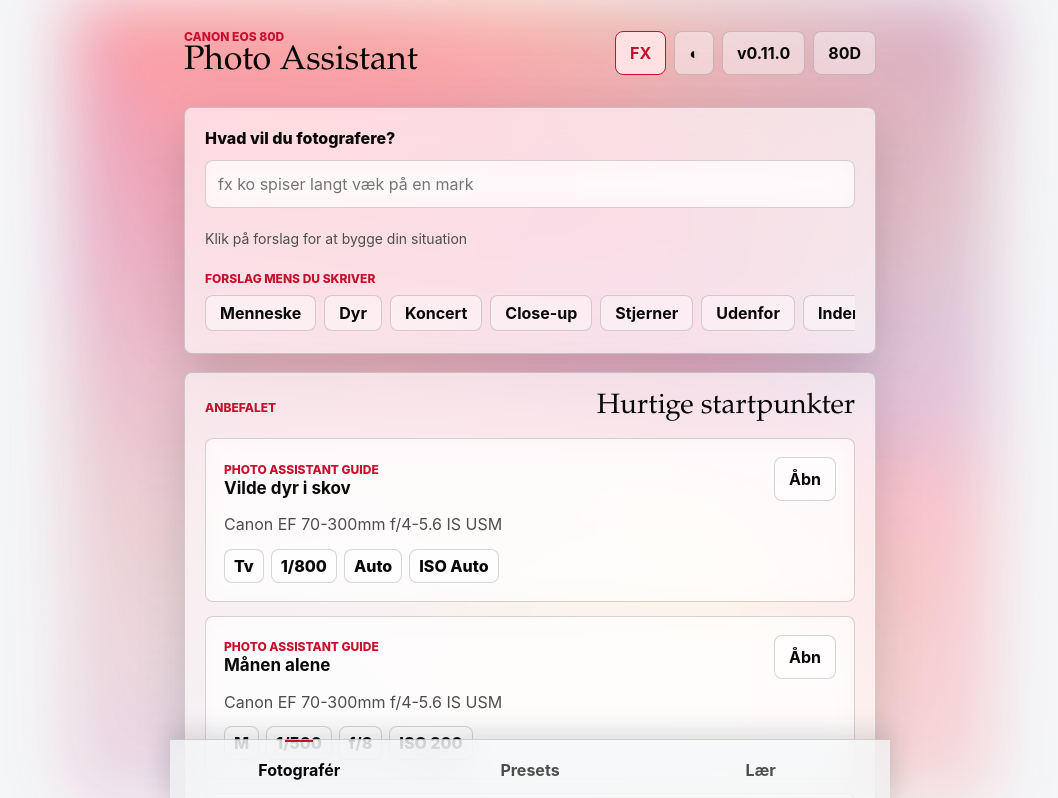
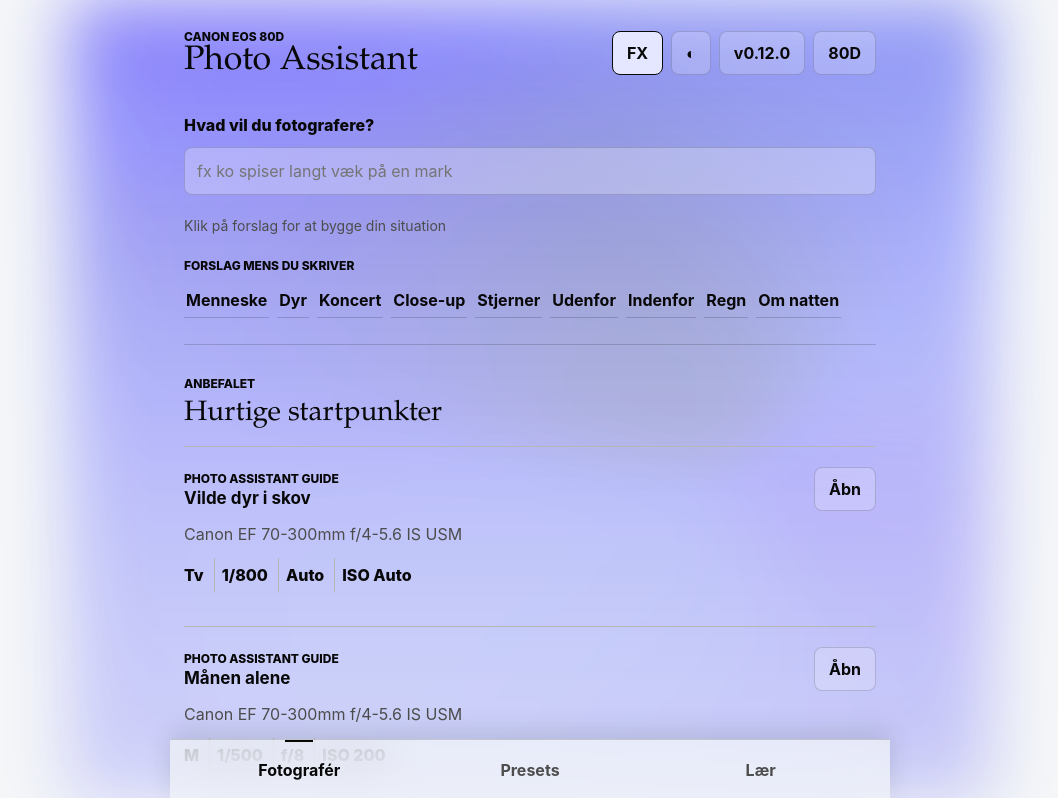
Before and after one commit to Brogede16/photo-assistant, a website with bundled scripts: page index.html in a window 1280 px wide. Shown: the top 798 px of the page, without its empty margins (110-1168 px from the left). Built offline with nearby package versions, Linux system fonts and the light colour scheme; animation ran at ten frames a second.

Commit message:
Simplify interface with ultramarine motion

```diff
--- a/package.json
+++ b/package.json
@@ -1,6 +1,6 @@
 {
   "name": "photo-assistant",
-  "version": "0.11.0",
+  "version": "0.12.0",
   "private": true,
   "type": "module",
   "description": "Dansk, offline-first PWA til konkrete fotoanbefalinger for Canon EOS 80D og brugerens udstyr.",
--- a/service-worker.js
+++ b/service-worker.js
@@ -1,4 +1,4 @@
-const CACHE_NAME = "photo-assistant-v0.11.0";
+const CACHE_NAME = "photo-assistant-v0.12.0";
 
 const CORE_ASSETS = [
   "/",
--- a/src/data/version-log.json
+++ b/src/data/version-log.json
@@ -1,6 +1,18 @@
 {
-  "current": "0.11.0",
+  "current": "0.12.0",
   "entries": [
+    {
+      "version": "0.12.0",
+      "date": "2026-08-08",
+      "title": "Ultramarin og færre kasser",
+      "items": [
+        "Gradienten bruger nu kun en sammenhængende ultramarin blå farvefamilie.",
+        "Røde overskrifter og labels er erstattet af hvid tekst i mørkt tema og sort tekst i lyst tema.",
+        "Ydre panelkasser er fjernet, så søgning, resultater og detaljer ligger på én rolig flade.",
+        "Resultater adskilles med fine linjer og luft i stedet for kort omkring hvert element.",
+        "Kameraindstillinger vises uden individuelle chip-kasser, så siden får mindre visuelt støj."
+      ]
+    },
     {
       "version": "0.11.0",
       "date": "2026-08-08",
--- a/src/styles.css
+++ b/src/styles.css
@@ -5,19 +5,19 @@
   --panel-strong: #1b2229;
   --inset: #0b0f13;
   --input: #050709;
-  --active: #3a1115;
-  --active-soft: #261013;
+  --active: #181b4d;
+  --active-soft: #111333;
   --danger-surface: #351114;
   --text: #f7f8fa;
   --muted: #adb5bf;
   --line: #3a444f;
-  --accent: #ff4d4d;
-  --accent-2: #ff8a80;
+  --accent: #f7f8ff;
+  --accent-2: #aeb7ff;
   --danger: #ff4d4d;
   --nav-bg: rgba(9, 11, 14, 0.96);
-  --glass: rgba(9, 11, 14, 0.46);
-  --glass-soft: rgba(13, 16, 20, 0.26);
-  --glass-inset: rgba(4, 6, 9, 0.34);
+  --glass: rgba(9, 11, 14, 0.2);
+  --glass-soft: rgba(13, 16, 20, 0.13);
+  --glass-inset: rgba(4, 6, 9, 0.18);
   --glass-line: rgba(255, 255, 255, 0.2);
   --shadow: 0 -8px 24px rgba(0, 0, 0, 0.28);
   --radius: 8px;
@@ -32,19 +32,19 @@
   --panel-strong: #e9eef2;
   --inset: #f0f3f5;
   --input: #ffffff;
-  --active: #ffe0e3;
-  --active-soft: #fff1f2;
+  --active: #e4e7ff;
+  --active-soft: #f0f1ff;
   --danger-surface: #ffe5e7;
   --text: #080808;
   --muted: #4d4d4d;
   --line: #b7b7b7;
-  --accent: #c8102e;
-  --accent-2: #8f0b22;
+  --accent: #080808;
+  --accent-2: #2437e8;
   --danger: #c8102e;
   --nav-bg: rgba(244, 246, 248, 0.96);
-  --glass: rgba(255, 255, 255, 0.62);
-  --glass-soft: rgba(255, 255, 255, 0.42);
-  --glass-inset: rgba(255, 255, 255, 0.5);
+  --glass: rgba(255, 255, 255, 0.28);
+  --glass-soft: rgba(255, 255, 255, 0.2);
+  --glass-inset: rgba(255, 255, 255, 0.26);
   --glass-line: rgba(0, 0, 0, 0.16);
   --shadow: 0 -8px 24px rgba(31, 42, 52, 0.14);
 }
@@ -123,12 +123,11 @@
 .ambient-on .search-hero,
 .ambient-on .panel {
   border-color: var(--glass-line);
-  background: var(--glass);
-  box-shadow: 0 18px 50px rgba(0, 0, 0, 0.16);
-  backdrop-filter: blur(22px) saturate(1.08);
+  background: transparent;
+  box-shadow: none;
+  backdrop-filter: none;
 }
 
-.ambient-on .result-card,
 .ambient-on details,
 .ambient-on .lesson-rule,
 .ambient-on .field-exercise,
@@ -145,7 +144,6 @@
 
 .ambient-on input,
 .ambient-on select,
-.ambient-on .settings-strip span,
 .ambient-on .lesson-scale div,
 .ambient-on .exposure-grid div,
 .ambient-on .scenario-decisions {
@@ -172,6 +170,13 @@
   align-items: center;
   justify-content: space-between;
   gap: 12px;
+}
+
+.panel-header {
+  display: grid;
+  align-items: start;
+  justify-content: start;
+  gap: 8px;
 }
 
 .topbar {
@@ -262,10 +267,11 @@
 .search-hero {
   display: grid;
   gap: 12px;
-  padding: 20px;
-  border: 1px solid var(--line);
-  border-radius: var(--radius);
-  background: var(--panel);
+  padding: 8px 0 24px;
+  border: 0;
+  border-bottom: 1px solid var(--line);
+  border-radius: 0;
+  background: transparent;
 }
 
 input,
@@ -314,17 +320,31 @@
 
 .tag-chip {
   min-height: 36px;
-  border-color: color-mix(in srgb, var(--accent), var(--line) 62%);
-  background: var(--active-soft);
+  border: 0;
+  border-bottom: 1px solid var(--line);
+  border-radius: 0;
+  background: transparent;
   color: var(--text);
+  padding-inline: 2px;
 }
 
 .tag-chip.selected {
   display: inline-flex;
   align-items: center;
   gap: 8px;
-  border-color: var(--accent);
-  background: var(--active);
+  border-bottom-color: var(--accent-2);
+  background: transparent;
+}
+
+.ambient-on .tag-chip,
+.ambient-on .tag-chip.selected {
+  border: 0;
+  border-bottom: 1px solid var(--glass-line);
+  background: transparent;
+}
+
+.ambient-on .tag-chip.selected {
+  border-bottom-color: var(--accent-2);
 }
 
 .tag-chip.selected span {
@@ -341,9 +361,9 @@
 
 .panel,
 .result-card {
-  border: 1px solid var(--line);
-  border-radius: var(--radius);
-  background: var(--panel);
+  border: 0;
+  border-radius: 0;
+  background: transparent;
 }
 
 .tabbar {
@@ -409,7 +429,7 @@
 .panel {
   display: grid;
   gap: 16px;
-  padding: 20px;
+  padding: 12px 0 24px;
 }
 
 .result-list,
@@ -423,7 +443,8 @@
 .result-card {
   display: grid;
   gap: 12px;
-  padding: 18px;
+  padding: 20px 0;
+  border-top: 1px solid var(--line);
 }
 
 .user-preset {
@@ -455,12 +476,17 @@
   min-height: 34px;
   display: inline-flex;
   align-items: center;
-  border: 1px solid var(--line);
-  border-radius: var(--radius);
-  padding: 6px 9px;
-  background: var(--inset);
+  border: 0;
+  border-right: 1px solid var(--line);
+  border-radius: 0;
+  padding: 4px 10px 4px 0;
+  background: transparent;
   color: var(--text);
   font-weight: 800;
+}
+
+.settings-strip span:last-child {
+  border-right: 0;
 }
 
 .settings-strip.large span {
@@ -786,7 +812,7 @@
   min-width: 46px;
   min-height: 46px;
   border-color: var(--accent);
-  background: #351114;
+  background: #111333;
 }
 
 .top-left {
```
Also changed, not shown: tests/search.test.mjs (+2 -2 lines), README.md, public/icons/icon.svg, src/lib/ambient.js.
